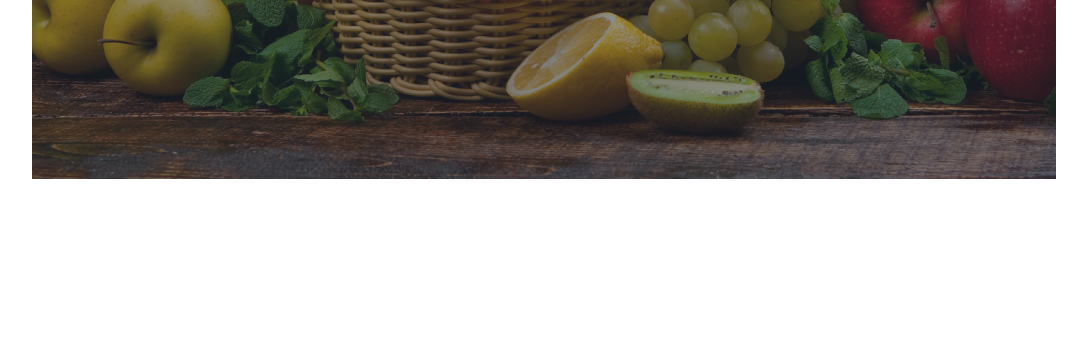
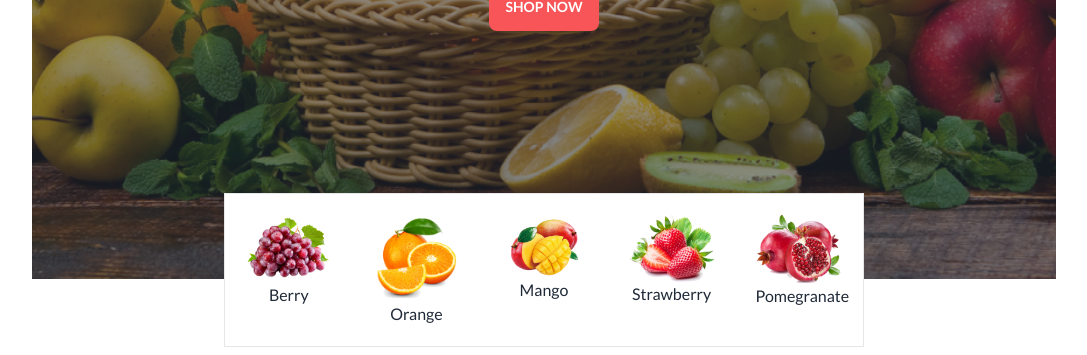
Before and after one commit to pronoyNath/Fruit-Burst, a plain HTML site: page index.html in a window 1280 px wide. Shown: the part 565-920 px from the top of the page, without its empty margins (96-1183 px from the left). Before the commit the page ends 820 px from the top, so only its background shows below. Drawn offline with nearby package versions, Linux system fonts and the light colour scheme; grey boxes are pictures that could not be loaded.

Commit message:
banner done

```diff
--- a/index.html
+++ b/index.html
@@ -95,10 +95,10 @@
     </nav>
 
     <!-- slider -->
-    <div class="carousel w-full lg:py-14">
+    <div class="carousel w-full lg:py-14 relative">
         <div id="slide1" class="carousel-item relative w-full">
 
-            <div class="hero lg:min-h-[calc(100vh-200px)] mx-auto" style="background-image: url(images/banner1.png);">
+            <div class="hero lg:min-h-[calc(100vh-100px)] mx-auto" style="background-image: url(images/banner1.png);">
                 <div class="hero-overlay"></div>
                 <div class="hero-content text-center text-neutral-content">
                   <div class="max-w-md">
@@ -120,7 +120,7 @@
         <div id="slide2" class="carousel-item relative w-full">
 
 
-            <div class="hero lg:min-h-[calc(100vh-200px)] mx-auto" style="background-image: url(images/banner2.png);">
+            <div class="hero lg:min-h-[calc(100vh-100px)] mx-auto" style="background-image: url(images/banner2.png);">
                 <div class="hero-overlay"></div>
                 <div class="hero-content text-center text-neutral-content">
                   <div class="max-w-md">
@@ -139,7 +139,7 @@
 
         <div id="slide3" class="carousel-item relative w-full">
 
-            <div class="hero lg:min-h-[calc(100vh-200px)] mx-auto" style="background-image: url(images/banner3.png);">
+            <div class="hero lg:min-h-[calc(100vh-100px)] mx-auto" style="background-image: url(images/banner3.png);">
                 <div class="hero-overlay"></div>
                 <div class="hero-content text-center text-neutral-content">
                   <div class="max-w-md">
@@ -160,7 +160,7 @@
 
         <div id="slide4" class="carousel-item relative w-full">
 
-            <div class="hero lg:min-h-[calc(100vh-200px)] mx-auto" style="background-image: url(images/banner4.png);">
+            <div class="hero lg:min-h-[calc(100vh-100px)] mx-auto" style="background-image: url(images/banner4.png);">
                 <div class="hero-overlay"></div>
                 <div class="hero-content text-center text-neutral-content">
                   <div class="max-w-md">
@@ -178,6 +178,24 @@
         </div>
       </div>
 
+      <!-- below banner  -->
+      <div class="hidden lg:grid grid-cols-5 text-center w-1/2 mx-auto border absolute -bottom-28 right-80 bg-white">
+        <div class="p-5"><img src="images/fruit1.png" alt="">
+            <caption>Berry</caption>
+        </div>
+        <div class="p-5"><img src="images/fruit2.png" alt="">
+            <caption>Orange</caption>
+        </div>
+        <div class="p-5"><img src="images/fruit3.png" alt="">
+            <caption>Mango</caption>
+        </div>
+        <div class="p-5"><img src="images/fruit4.png" alt="">
+            <caption>Strawberry</caption>
+        </div>
+        <div class="p-5"><img src="images/fruit5.png" alt="">
+            <caption>Pomegranate</caption>
+        </div>
+      </div>
     </header>
 
     <main>
```
